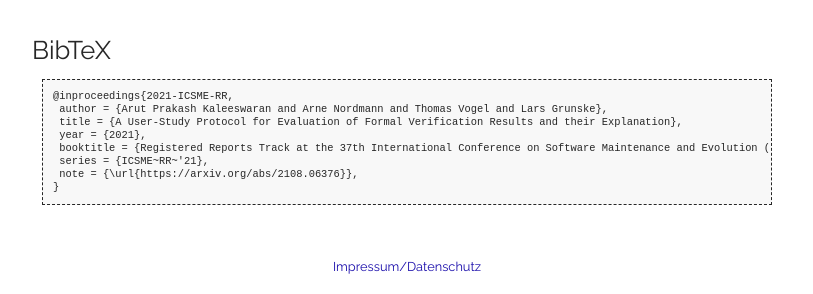
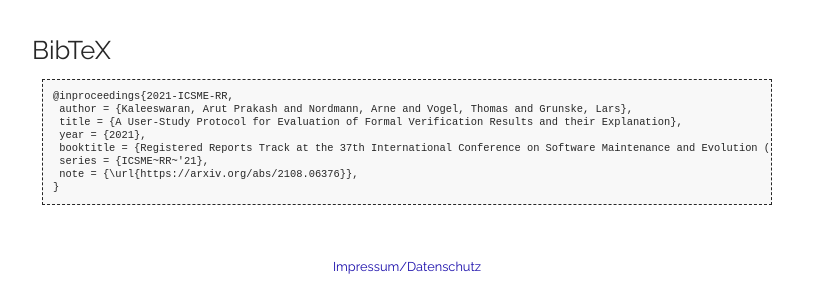
Before and after one commit to thomas-vogel/thomas-vogel.github.io, a Jekyll site: the page built from _pages/publications/2021-ICSME-RR.md, in a window 1280 px wide. Shown: the part 880-1174 px from the top of the page, without its empty margins (233-1046 px from the left). Built offline with Jekyll 4.4.1, drawn with Linux system fonts in a browser that asks for light colours.

Commit message:
Fix bibtex.

```diff
--- a/_pages/publications/2021-ICSME-RR.md
+++ b/_pages/publications/2021-ICSME-RR.md
@@ -17,7 +17,7 @@ Context: The complexity of modern safety-critical systems in industries keep on
 
 <div class="bibtex">
 <pre>@inproceedings{2021-ICSME-RR,
- author = {Arut Prakash Kaleeswaran and Arne Nordmann and Thomas Vogel and Lars Grunske},
+ author = {Kaleeswaran, Arut Prakash and Nordmann, Arne and Vogel, Thomas and Grunske, Lars},
  title = {A User-Study Protocol for Evaluation of Formal Verification Results and their Explanation},
  year = {2021},
  booktitle = {Registered Reports Track at the 37th International Conference on Software Maintenance and Evolution (ICSME)},
```
